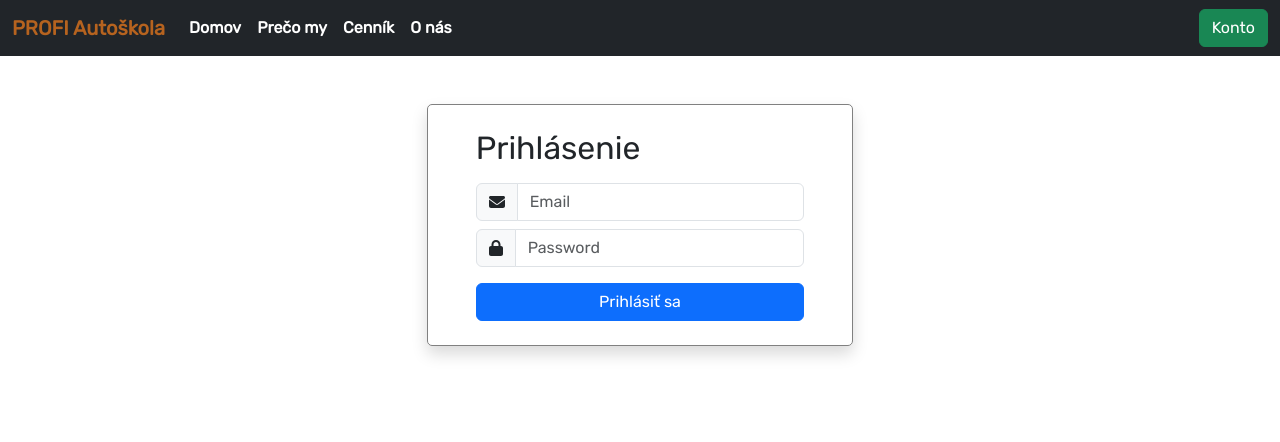
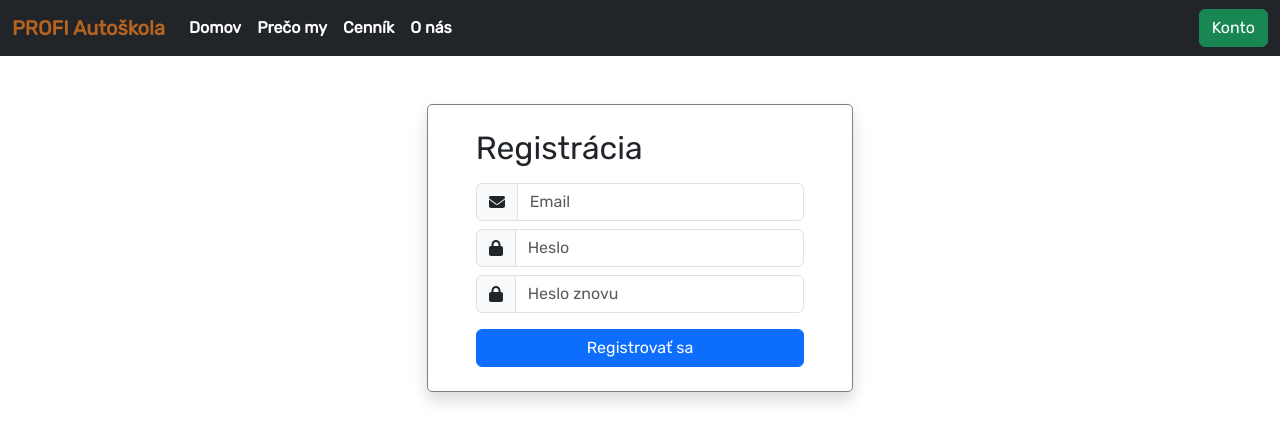
Before and after one commit to peto123455/vaii, a Vue app in the folder vaii-frontend/: page /login in a window 1280 px wide. Shown: the top 442 px of the page. Built offline with nearby package versions, Linux system fonts and the light colour scheme.

Commit message:
Added register page

```diff
--- a/vaii-frontend/src/components/Login.vue
+++ b/vaii-frontend/src/components/Login.vue
@@ -12,7 +12,7 @@ import state from "@/state"
       </div>
       <div class="input-group mt-2">
         <span class="input-group-text"><font-awesome-icon icon="lock" /></span>
-        <input type="password" class="form-control" placeholder="Password" required="true" id="password">
+        <input type="password" class="form-control" placeholder="Heslo" required="true" id="password">
       </div>
       <button type="button"
       @click="state.methods.CreatePopup({title: 'Login Failed', msg: 'Connection to back-end failed.'})"
--- /dev/null
+++ b/vaii-frontend/src/components/Register.vue
@@ -0,0 +1,62 @@
+<script setup lang="ts">
+import { ref } from "vue";
+import state from "@/state"
+
+const password = ref(null);
+const confirmPassword = ref(null);
+
+const alertBox = ref(null);
+
+function checkPassword() {
+  let text = "";
+
+  if (password.value.value.length < 6) {
+    password.value.style.backgroundColor = "#FFAAAA";
+    text += "Heslo musí mať aspoň 6 znakov !<br />";
+  } else {
+    password.value.style.backgroundColor = "#FFFFFF";
+  }
+
+  if (confirmPassword.value.value != password.value.value && confirmPassword.value.value.length > 0) {
+    confirmPassword.value.style.backgroundColor = "#FFAAAA";
+    text += "Hesla sa nezhodujú !<br />";
+  } else {
+    confirmPassword.value.style.backgroundColor = "#FFFFFF";
+  }
+
+  alertBox.value.innerHTML = text;
+
+  alertBox.value.style.display = (text.length > 0 ? "block" : "none");
+}
+</script>
+
+<template>
+  <div class="container shadow mt-5 px-5 py-4 col-8 col-sm-6 col-lg-4 registration">
+    <h2>Registrácia</h2>
+    <form name="registration" method="post" class="mt-3">
+      <div class="input-group">
+        <span class="input-group-text"><font-awesome-icon icon="envelope" /></span>
+        <input type="email" class="form-control" placeholder="Email" required="true" id="email">
+      </div>
+      <div class="input-group mt-2">
+        <span class="input-group-text"><font-awesome-icon icon="lock" /></span>
+        <input type="password" class="form-control" placeholder="Heslo" required="true" id="password" ref="password" @keyup="checkPassword();">
+      </div>
+      <div class="input-group mt-2">
+        <span class="input-group-text"><font-awesome-icon icon="lock" /></span>
+        <input type="password" class="form-control" placeholder="Heslo znovu" required="true" id="confirm_password" ref="confirmPassword" @keyup="checkPassword();">
+      </div>
+      <button type="button"
+      @click="state.methods.CreatePopup({title: 'Registration Failed', msg: 'Connection to back-end failed.'})"
+      class="btn btn-primary mt-3 w-100">Registrovať sa</button>
+      <div ref="alertBox" class="alert alert-warning m-0 mt-4" role="alert" style="display: none">Zaregistruj sa</div>
+    </form>
+  </div>
+</template>
+
+<style scoped>
+.registration {
+  border: 1px solid gray;
+  border-radius: 5px;
+}
+</style>
--- a/vaii-frontend/src/views/LoginView.vue
+++ b/vaii-frontend/src/views/LoginView.vue
@@ -1,10 +1,10 @@
 <script setup lang="ts">
-import Login from '../components/Login.vue'
+import Register from '../components/Register.vue'
 </script>
 
 <template>
   <main>
-    <Login />
+    <Register />
   </main>
 </template>
 
```
